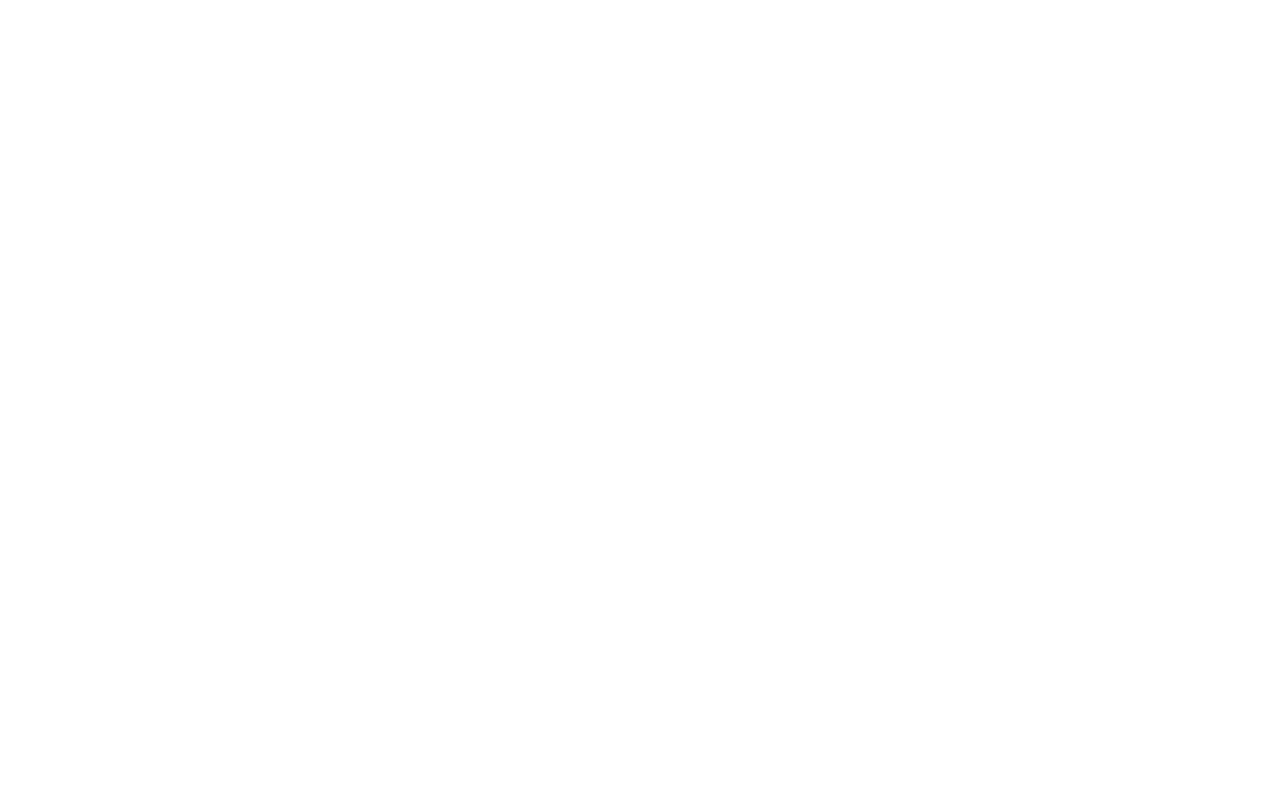
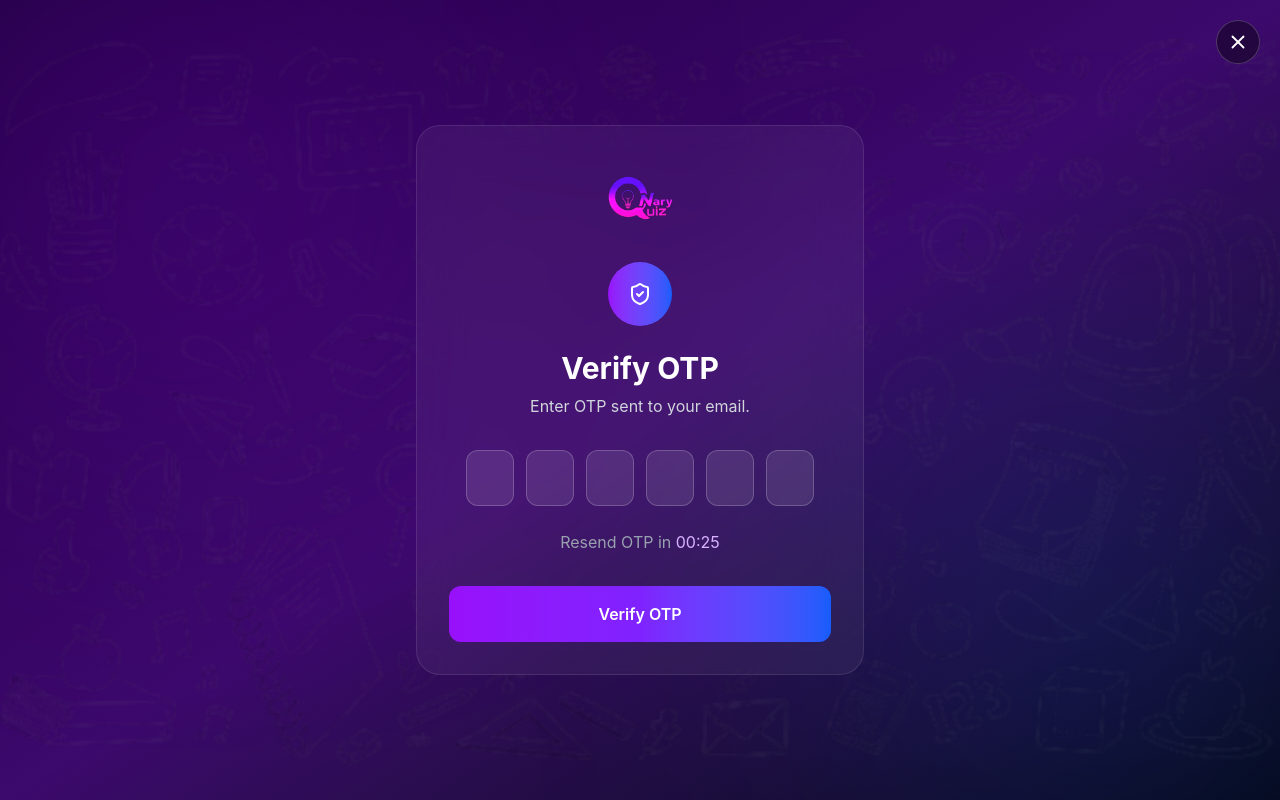
Before and after one commit to Shivu30-code/Quizonary, a React (Vite) app in the folder Quick_app/: page /verify-forgot-otp in a window 1280 px wide. Before the commit this address had no page. Built offline with nearby package versions, Linux system fonts and the light colour scheme.

Commit message:
Added upload  password

```diff
--- a/Quick_app/src/App.jsx
+++ b/Quick_app/src/App.jsx
@@ -10,6 +10,8 @@
 import VerifyOTP from "./pages/VerifyOTP";
 import Dashboard from "./pages/Dashboard";
 import ForgotPassword from "./pages/ForgotPassword";
+import VerifyForgotOTP from "./pages/VerifyForgotOTP";
+import ResetPassword from "./pages/ResetPassword";
 
 function App() {
   return (
@@ -23,6 +25,8 @@
       <Route path="/register" element={<Register />} />
       <Route path="/verify-otp" element={<VerifyOTP />} />
       <Route path="/forgot-password" element={<ForgotPassword />} />
+      <Route path="/verify-forgot-otp" element={<VerifyForgotOTP />} />
+      <Route path="/reset-password" element={<ResetPassword />} />
 
 
       <Route element={<MainLayout />}>
--- a/Quick_app/src/pages/ResetPassword.jsx
+++ b/Quick_app/src/pages/ResetPassword.jsx
@@ -0,0 +1,118 @@
+import React, { useState } from "react";
+import { Lock, Eye, EyeOff, ArrowRight } from "lucide-react";
+import { useNavigate } from "react-router-dom";
+import API from "../api/axios";
+
+const ResetPassword = () => {
+
+  const navigate = useNavigate();
+
+  const [show1, setShow1] = useState(false);
+  const [show2, setShow2] = useState(false);
+
+  const [password, setPassword] = useState("");
+  const [confirm, setConfirm] = useState("");
+
+  const handleSubmit = async () => {
+
+    if(password.length < 6){
+      return alert("Password must be at least 6 characters");
+    }
+
+    if(password !== confirm){
+      return alert("Passwords do not match");
+    }
+
+    try{
+
+      const email = localStorage.getItem("email");
+
+      const res = await API.post("/auth/reset-password",{
+        email,
+        password,
+      });
+
+      alert(res.data.message);
+
+      localStorage.removeItem("email");
+
+      navigate("/login");
+
+    }catch(err){
+
+      alert(err.response?.data?.message);
+
+    }
+
+  }
+
+  return(
+
+    <div className="min-h-screen bg-[#050816] flex justify-center items-center p-5">
+
+        <div className="bg-white/5 backdrop-blur-xl border border-white/10 rounded-3xl p-8 w-full max-w-md">
+
+            <h1 className="text-3xl text-center text-white font-bold">
+            Reset Password
+            </h1>
+
+            <div className="mt-8">
+
+                <div className="flex items-center bg-white/10 rounded-xl px-4">
+
+                    <Lock className="text-purple-300"/>
+
+                    <input
+                        type={show1?"text":"password"}
+                        placeholder="New Password"
+                        className="w-full bg-transparent p-4 text-white outline-none"
+                        value={password}
+                        onChange={(e)=>setPassword(e.target.value)}
+                    />
+
+                    <button onClick={()=>setShow1(!show1)}>
+                        {show1?<EyeOff/>:<Eye/>}
+                    </button>
+
+                </div>
+
+            </div>
+
+            <div className="mt-5">
+
+                <div className="flex items-center bg-white/10 rounded-xl px-4">
+
+        <           Lock className="text-purple-300"/>
+
+                    <input
+                        type={show2?"text":"password"}
+                        placeholder="Confirm Password"
+                        className="w-full bg-transparent p-4 text-white outline-none"
+                        value={confirm}
+                        onChange={(e)=>setConfirm(e.target.value)}
+                    />
+
+                    <button onClick={()=>setShow2(!show2)}>
+                        {show2?<EyeOff/>:<Eye/>}
+                    </button>
+
+                </div>
+            </div>
+
+            <button
+                onClick={handleSubmit}
+                className="mt-8 w-full bg-gradient-to-r from-purple-600 to-blue-600 rounded-xl py-4 text-white font-semibold flex justify-center gap-2">
+                Update Password
+            <ArrowRight/>
+
+            </button>
+
+        </div>
+
+    </div>
+
+  )
+
+}
+
+export default ResetPassword;
--- a/Quick_app/src/pages/VerifyForgotOTP.jsx
+++ b/Quick_app/src/pages/VerifyForgotOTP.jsx
@@ -1,9 +1,215 @@
-import React from 'react'
+import React, { useEffect, useRef, useState } from "react";
+import { motion } from "framer-motion";
+import { ShieldCheck, X } from "lucide-react";
+import { useNavigate } from "react-router-dom";
+
+import API from "../api/axios";
+import logo from "../assets/logo.png";
+import navBg from "../assets/navBg.png";
 
 const VerifyForgotOTP = () => {
+  const navigate = useNavigate();
+
+  const OTP_LENGTH = 6;
+
+  const [otp, setOtp] = useState(new Array(OTP_LENGTH).fill(""));
+  const [timer, setTimer] = useState(30);
+  const [loading, setLoading] = useState(false);
+
+  const inputRefs = useRef([]);
+
+  useEffect(() => {
+    if (timer === 0) return;
+
+    const interval = setInterval(() => {
+      setTimer((prev) => prev - 1);
+    }, 1000);
+
+    return () => clearInterval(interval);
+  }, [timer]);
+
+  const handleChange = (value, index) => {
+    if (!/^\d?$/.test(value)) return;
+
+    const newOtp = [...otp];
+    newOtp[index] = value;
+
+    setOtp(newOtp);
+
+    if (value && index < OTP_LENGTH - 1) {
+      inputRefs.current[index + 1].focus();
+    }
+  };
+
+  const handleKeyDown = (e, index) => {
+    if (e.key === "Backspace" && otp[index] === "" && index > 0) {
+      inputRefs.current[index - 1].focus();
+    }
+  };
+
+  const handlePaste = (e) => {
+    e.preventDefault();
+
+    const pasted = e.clipboardData
+      .getData("text")
+      .slice(0, OTP_LENGTH)
+      .split("");
+
+    const newOtp = [...otp];
+
+    pasted.forEach((num, i) => {
+      if (/^\d$/.test(num)) {
+        newOtp[i] = num;
+      }
+    });
+
+    setOtp(newOtp);
+
+    inputRefs.current[Math.min(pasted.length, OTP_LENGTH - 1)].focus();
+  };
+
+  const handleVerify = async () => {
+    const enteredOtp = otp.join("");
+
+    if (enteredOtp.length !== 6) {
+      alert("Enter Complete OTP");
+      return;
+    }
+
+    try {
+      setLoading(true);
+
+      const email = localStorage.getItem("email");
+
+      const res = await API.post("/auth/verify-forgot-otp", {
+        email,
+        otp: enteredOtp,
+      });
+
+      alert(res.data.message);
+
+      navigate("/reset-password");
+    } catch (error) {
+      alert(error.response?.data?.message || "Something went wrong");
+    } finally {
+      setLoading(false);
+    }
+  };
+
+  const resendOTP = async () => {
+    try {
+      const email = localStorage.getItem("email");
+
+      const res = await API.post("/auth/forgot-password", {
+        email,
+      });
+
+      alert(res.data.message);
+
+      setTimer(30);
+    } catch (error) {
+      alert(error.response?.data?.message);
+    }
+  };
+
   return (
-    <div>VerifyForgotOTP</div>
-  )
-}
+    <div className="relative min-h-screen bg-[#050816] overflow-hidden">
 
-export default VerifyForgotOTP
+      <div className="absolute inset-0 bg-gradient-to-br from-[#240046] via-[#3C096C] to-[#050816]" />
+
+      <img
+        src={navBg}
+        alt=""
+        className="absolute inset-0 w-full h-full object-cover opacity-10"
+      />
+
+      <div className="absolute top-0 left-0 h-96 w-96 rounded-full bg-purple-600/30 blur-[160px]" />
+      <div className="absolute bottom-0 right-0 h-96 w-96 rounded-full bg-blue-600/30 blur-[160px]" />
+
+      <div className="relative z-10 flex items-center justify-center min-h-screen px-4">
+
+        <button
+          onClick={() => navigate("/login")}
+          className="fixed top-5 right-5 h-11 w-11 rounded-full bg-black/40 backdrop-blur-md border border-white/20 flex items-center justify-center text-white hover:bg-red-500 transition"
+        >
+          <X size={22} />
+        </button>
+
+        <motion.div
+          initial={{ opacity: 0, y: 70 }}
+          animate={{ opacity: 1, y: 0 }}
+          transition={{ duration: .7 }}
+          className="w-full max-w-md rounded-3xl border border-white/10 bg-white/5 backdrop-blur-xl p-8"
+        >
+
+          <div className="flex justify-center">
+            <img src={logo} alt="" className="h-20" />
+          </div>
+
+          <div className="flex justify-center mt-6">
+            <div className="h-16 w-16 rounded-full bg-gradient-to-r from-purple-600 to-blue-600 flex items-center justify-center">
+              <ShieldCheck className="text-white" />
+            </div>
+          </div>
+
+          <h1 className="text-center text-3xl font-bold text-white mt-6">
+            Verify OTP
+          </h1>
+
+          <p className="text-center text-gray-300 mt-2">
+            Enter OTP sent to your email.
+          </p>
+
+          <div
+            className="flex justify-center gap-3 mt-8"
+            onPaste={handlePaste}
+          >
+            {otp.map((digit, index) => (
+              <input
+                key={index}
+                ref={(el) => (inputRefs.current[index] = el)}
+                type="text"
+                maxLength="1"
+                value={digit}
+                onChange={(e) => handleChange(e.target.value, index)}
+                onKeyDown={(e) => handleKeyDown(e, index)}
+                className="w-12 h-14 rounded-xl bg-white/10 border border-white/20 text-center text-2xl text-white outline-none focus:border-purple-500"
+              />
+            ))}
+          </div>
+
+          <div className="text-center mt-6">
+            {timer > 0 ? (
+              <p className="text-gray-400">
+                Resend OTP in{" "}
+                <span className="text-purple-300">
+                  00:{timer.toString().padStart(2, "0")}
+                </span>
+              </p>
+            ) : (
+              <button
+                onClick={resendOTP}
+                className="text-purple-300 hover:text-white"
+              >
+                Resend OTP
+              </button>
+            )}
+          </div>
+
+          <button
+            onClick={handleVerify}
+            disabled={loading}
+            className="mt-8 w-full rounded-xl bg-gradient-to-r from-purple-600 via-violet-600 to-blue-600 py-4 text-white font-semibold"
+          >
+            {loading ? "Verifying..." : "Verify OTP"}
+          </button>
+
+        </motion.div>
+
+      </div>
+
+    </div>
+  );
+};
+
+export default VerifyForgotOTP;
```
Also changed, not shown: 2 other files (tests, documents, lock files or other folders).
